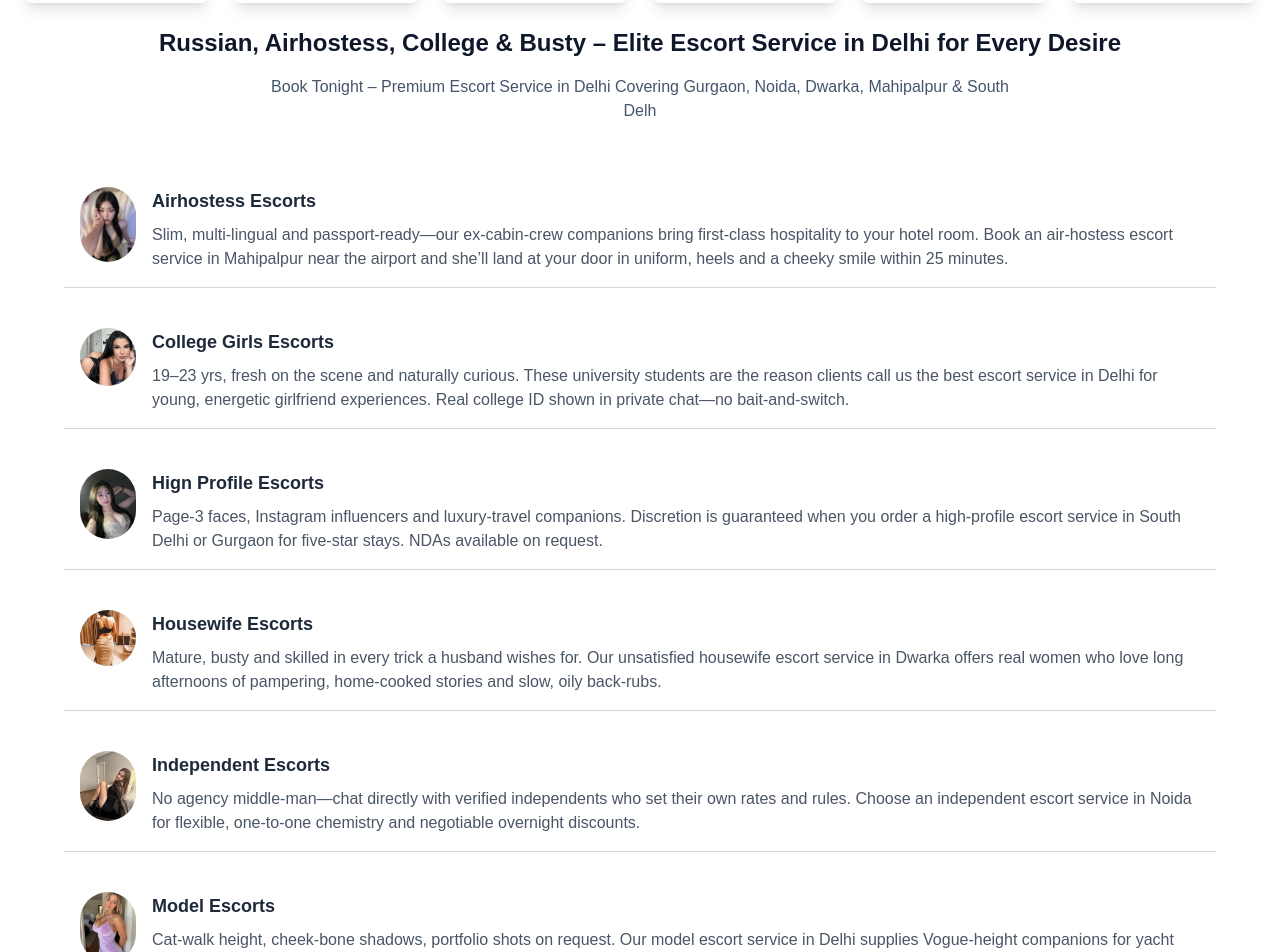
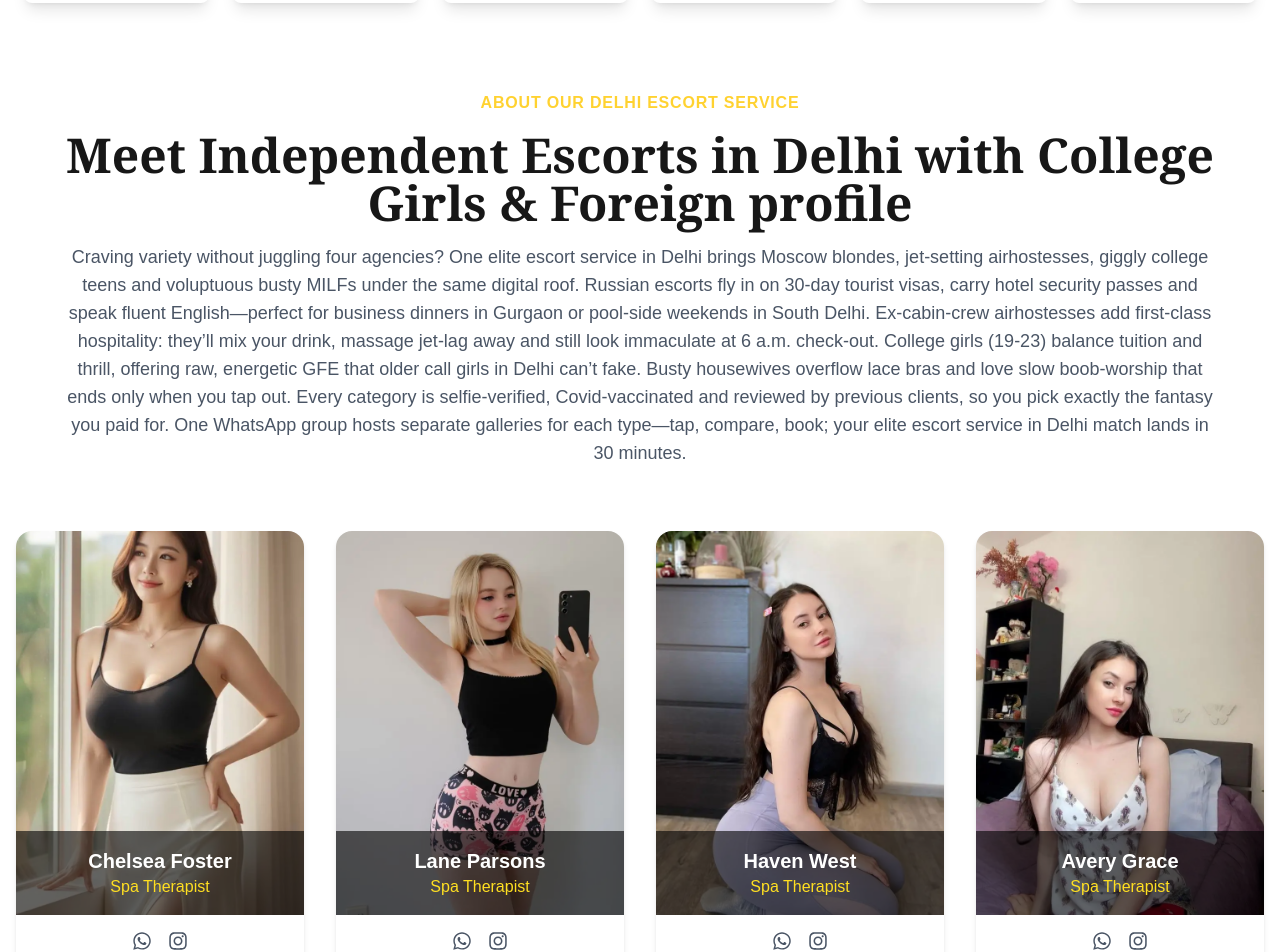
Before and after one commit to Prakash84/NewdelhiEs, a Next.js app: page /escort-service-in-delhi in a window 1280 px wide. Shown: the part 1480-2432 px from the top of the page. Built offline with nearby package versions, Linux system fonts and the light colour scheme.

Commit message:
production build ready

```diff
--- a/app/escort-service-in-delhi/Servicpage.js
+++ b/app/escort-service-in-delhi/Servicpage.js
@@ -3,6 +3,8 @@
 import Link from 'next/link';
 import Image from "next/image";
 import { FaCrown, FaUserFriends, FaGraduationCap, FaStar, FaPlane } from 'react-icons/fa';
+import { FaWhatsapp, FaInstagram } from "react-icons/fa";
+import { motion } from 'framer-motion';
 
 export default function Servicpage() {
     const services = [
@@ -251,6 +253,89 @@ const pillars = [
   },
   // Add more categories as needed
 ];
+
+const teamMembers = [
+    {
+      name: "Chelsea Foster",
+      designation: "Spa Therapist",
+      image: "/images/These Fashion1.webp",
+      socials: {
+        WhatsApp: "https://api.whatsapp.com/send?phone=919217255113",
+        instagram: "https://www.instagram.com/delhi.luxury_spa/",
+        // twitter: "https://twitter.com",
+      },
+    },
+    {
+      name: "Lane Parsons",
+      designation: "Spa Therapist",
+      image: "/images/Evie Lee Mikomin.webp",
+      socials: {
+        WhatsApp: "https://api.whatsapp.com/send?phone=919217255113",
+        instagram: "https://www.instagram.com/delhi.luxury_spa/",
+        // twitter: "https://twitter.com",
+      },
+    },
+    {
+      name: "Haven West",
+      designation: "Spa Therapist",
+      image: "/images/ESESS.webp",
+      socials: {
+        WhatsApp: "https://api.whatsapp.com/send?phone=919217255113",
+        instagram: "https://www.instagram.com/delhi.luxury_spa/",
+        // twitter: "https://twitter.com",
+      },
+    },
+    {
+      name: "Avery Grace",
+      designation: "Spa Therapist",
+      image: "/images/download (53).webp",
+      socials: {
+        WhatsApp: "https://api.whatsapp.com/send?phone=919217255113",
+        instagram: "https://www.instagram.com/delhi.luxury_spa/",
+        // twitter: "https://twitter.com",
+      },
+    },
+    {
+      name: "Chelsea Foster",
+      designation: "Spa Therapist",
+      image: "/images/download (24).jpg",
+      socials: {
+        WhatsApp: "https://api.whatsapp.com/send?phone=919217255113",
+        instagram: "https://www.instagram.com/delhi.luxury_spa/",
+        // twitter: "https://twitter.com",
+      },
+    },
+    {
+      name: "Lane Parsons",
+      designation: "Spa Therapist",
+      image: "/images/anaa - Linkfly.webp",
+      socials: {
+        WhatsApp: "https://api.whatsapp.com/send?phone=919217255113",
+        instagram: "https://www.instagram.com/delhi.luxury_spa/",
+        // twitter: "https://twitter.com",
+      },
+    },
+    {
+      name: "Haven West",
+      designation: "Spa Therapist",
+      image: "/images/download (52).webp",
+      socials: {
+        WhatsApp: "https://api.whatsapp.com/send?phone=919217255113",
+        instagram: "https://www.instagram.com/delhi.luxury_spa/",
+        // twitter: "https://twitter.com",
+      },
+    },
+    {
+      name: "Avery Grace",
+      designation: "Spa Therapist",
+      image: "/images/download (50).webp",
+      socials: {
+        WhatsApp: "https://api.whatsapp.com/send?phone=919217255113",
+        instagram: "https://www.instagram.com/delhi.luxury_spa/",
+        // twitter: "https://twitter.com",
+      },
+    },
+  ];
   return (
     <>
     <section
@@ -311,6 +396,72 @@ const pillars = [
       ))}
     </div>
         {/* hOT End Service */}
+        <section className="py-16 px-4 ">
+        <div className="max-w-7xl mx-auto">
+
+          <div className="text-center mb-16">
+          <motion.p
+            className="text-amber-300 uppercase font-semibold tracking-wider mb-4"
+            initial={{ opacity: 0, y: 20 }}
+            whileInView={{ opacity: 1, y: 0 }}
+            transition={{ duration: 0.5 }}
+            viewport={{ once: true }}
+          >
+            About Our Delhi Escort Service
+          </motion.p>
+
+          <motion.h2
+            className="text-3xl md:text-5xl font-bold text-black-900 font-serif mb-4"
+            initial={{ opacity: 0, y: 20 }}
+            whileInView={{ opacity: 1, y: 0 }}
+            viewport={{ once: true }}
+          >
+            Meet Independent Escorts in Delhi with College Girls & Foreign profile<span className="text-black-600"> </span>
+          </motion.h2>
+
+          <motion.p
+            className="text-gray-600 max-w-6xl mx-auto text-lg"
+            initial={{ opacity: 0, y: 20 }}
+            whileInView={{ opacity: 1, y: 0 }}
+            transition={{ delay: 0.1 }}
+            viewport={{ once: true }}
+          >
+             Craving variety without juggling four agencies? One elite escort service in Delhi brings Moscow blondes, jet-setting airhostesses, giggly college teens and voluptuous busty MILFs under the same digital roof. Russian escorts fly in on 30-day tourist visas, carry hotel security passes and speak fluent English—perfect for business dinners in Gurgaon or pool-side weekends in South Delhi. Ex-cabin-crew airhostesses add first-class hospitality: they’ll mix your drink, massage jet-lag away and still look immaculate at 6 a.m. check-out. College girls (19-23) balance tuition and thrill, offering raw, energetic GFE that older call girls in Delhi can’t fake. Busty housewives overflow lace bras and love slow boob-worship that ends only when you tap out. Every category is selfie-verified, Covid-vaccinated and reviewed by previous clients, so you pick exactly the fantasy you paid for. One WhatsApp group hosts separate galleries for each type—tap, compare, book; your elite escort service in Delhi match lands in 30 minutes.
+          </motion.p>
+        </div>
+          <div className="grid grid-cols-1 sm:grid-cols-2 md:grid-cols-3 lg:grid-cols-4 gap-8">
+            {teamMembers.map((member, idx) => (
+              <motion.div
+                key={idx}
+                whileHover={{ scale: 1.05 }}
+                className="bg-white rounded-2xl shadow-md overflow-hidden text-center relative group"
+              >
+                <div className="relative h-96 overflow-hidden">
+                  <Image
+                  loading="lazy"
+                    src={member.image}
+                    alt={member.name}
+                    width={400}
+                    height={400}
+                    className="object-cover w-full h-full group-hover:scale-110 transition-transform duration-500"
+                  />
+                  <div className="absolute bottom-0 left-0 right-0 bg-black/60 p-4">
+                    <h3 className="text-white text-xl font-semibold">
+                      {member.name}
+                    </h3>
+                    <p className="text-yellow-300">{member.designation}</p>
+                  </div>
+                </div>
+                <div className="flex justify-center gap-4 mt-4 pb-4">
+                  <a href={member.socials.WhatsApp} target="_blank" rel="noopener noreferrer" className="text-gray-600 hover:text-yellow-700 text-xl"><FaWhatsapp /></a>
+                  <a href={member.socials.instagram} target="_blank" rel="noopener noreferrer" className="text-gray-600 hover:text-yellow-700 text-xl"><FaInstagram /></a>
+                  {/* <a href={member.socials.twitter} target="_blank" rel="noopener noreferrer" className="text-gray-600 hover:text-yellow-700 text-xl"><FaTwitter /></a> */}
+                </div>
+              </motion.div>
+            ))}
+          </div>
+        </div>
+      </section>
         {/* Service */}
         <div className="max-w-6xl mx-auto space-y-6">
           {/* Heading */}
```
